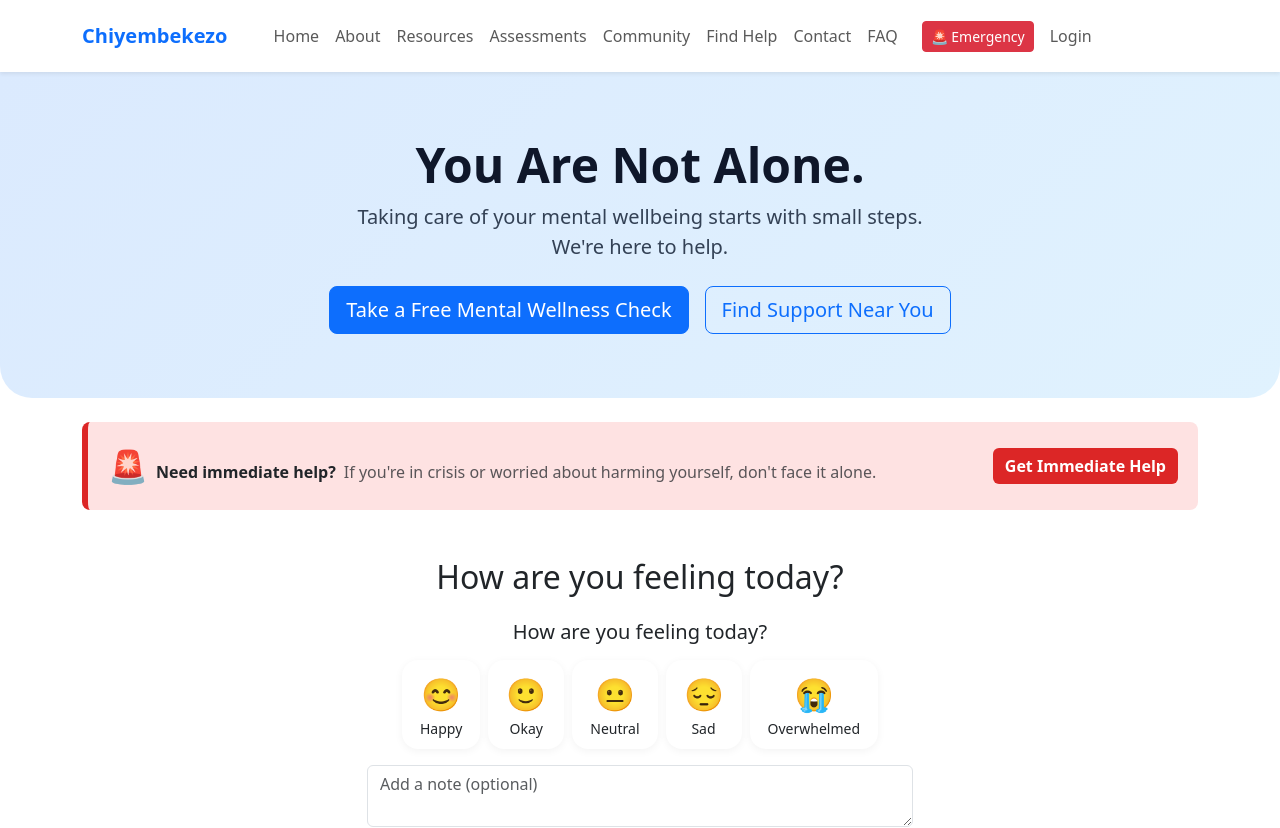
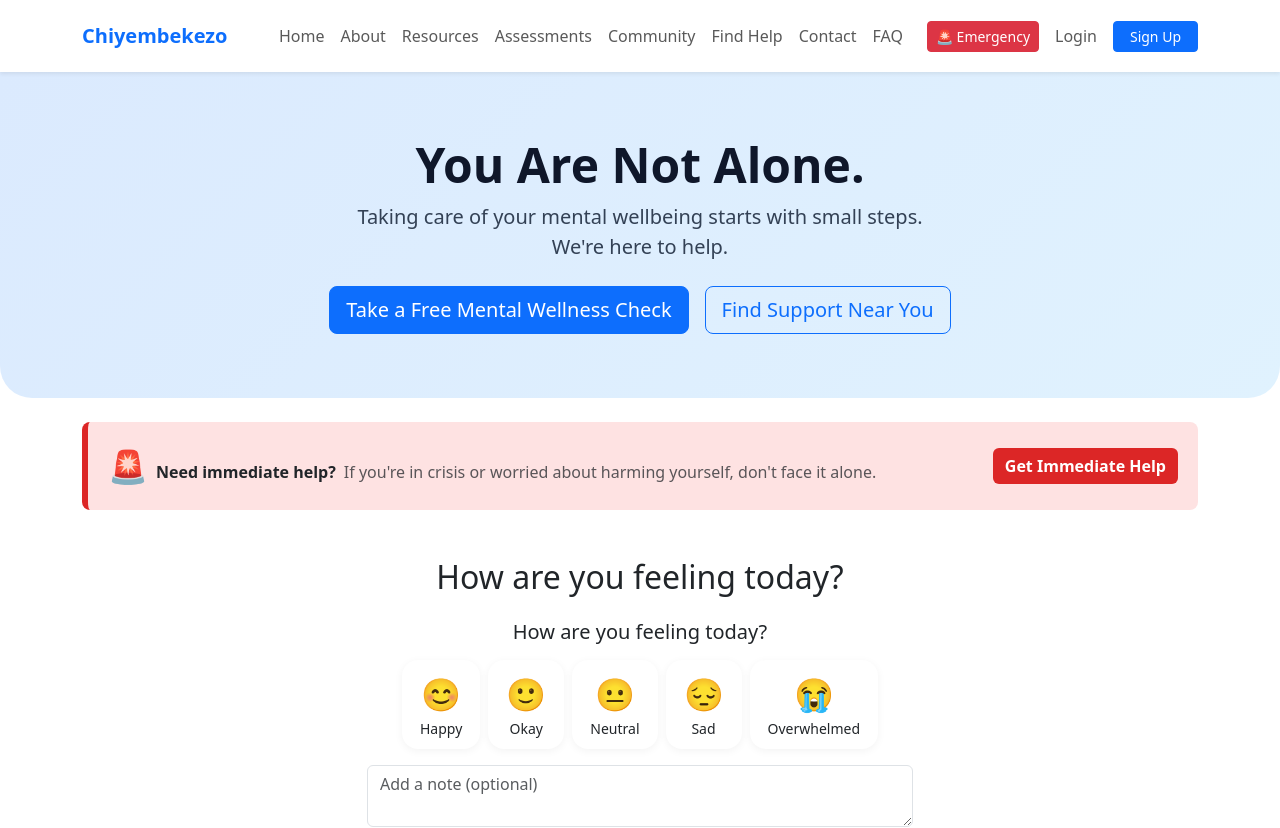
Before and after one commit to Emmanuel-Mukumbwa/chiyembekezo, a React app in the folder frontend/: page / in a window 1280 px wide. Shown: the top 828 px of the page. Built offline with nearby package versions, Linux system fonts and the light colour scheme; the HTML template or start-up script is replaced by a standard one.

Commit message:
fix(frontend): make Sign Up button visible by using Button component instead of Nav.Link

```diff
--- a/frontend/src/components/Navbar.jsx
+++ b/frontend/src/components/Navbar.jsx
@@ -57,9 +57,15 @@ const Navigation = () => {
               ) : (
                 <>
                   <Nav.Link as={Link} to="/login" className="ms-lg-2">Login</Nav.Link>
-                  <Nav.Link as={Link} to="/register" className="btn btn-primary text-white ms-lg-2 px-3">
+                  <Button
+                    as={Link}
+                    to="/register"
+                    variant="primary"
+                    size="sm"
+                    className="ms-lg-2 px-3"
+                  >
                     Sign Up
-                  </Nav.Link>
+                  </Button>
                 </>
               )}
             </Nav>
@@ -67,7 +73,7 @@ const Navigation = () => {
         </Container>
       </Navbar>
 
-      {/* Emergency Modal */}
+      {/* Emergency Modal – unchanged */}
       <Modal show={showEmergency} onHide={handleEmergencyClose} centered>
         <Modal.Header closeButton className="border-0">
           <Modal.Title>🚨 Immediate Help</Modal.Title>
```
